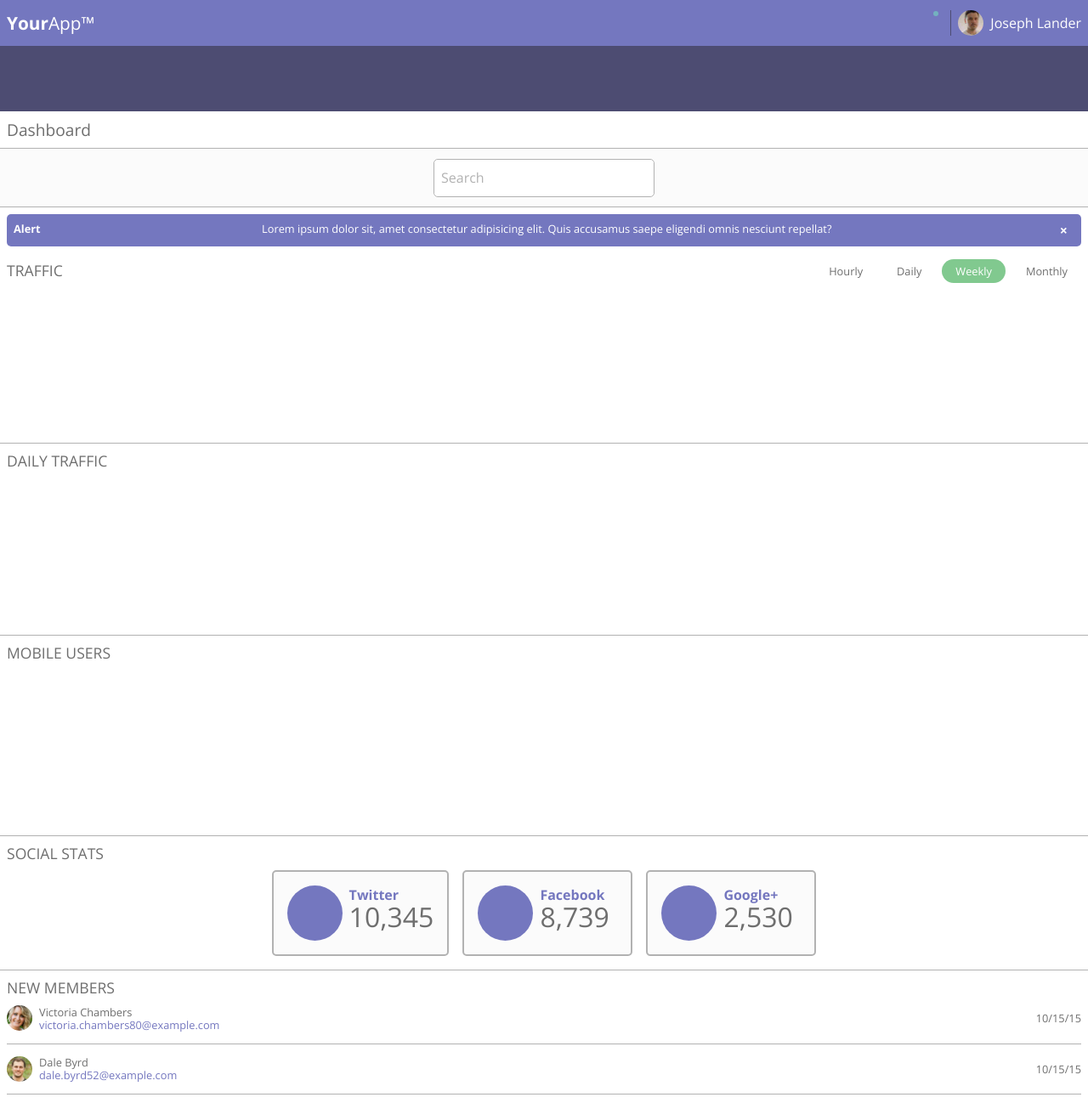
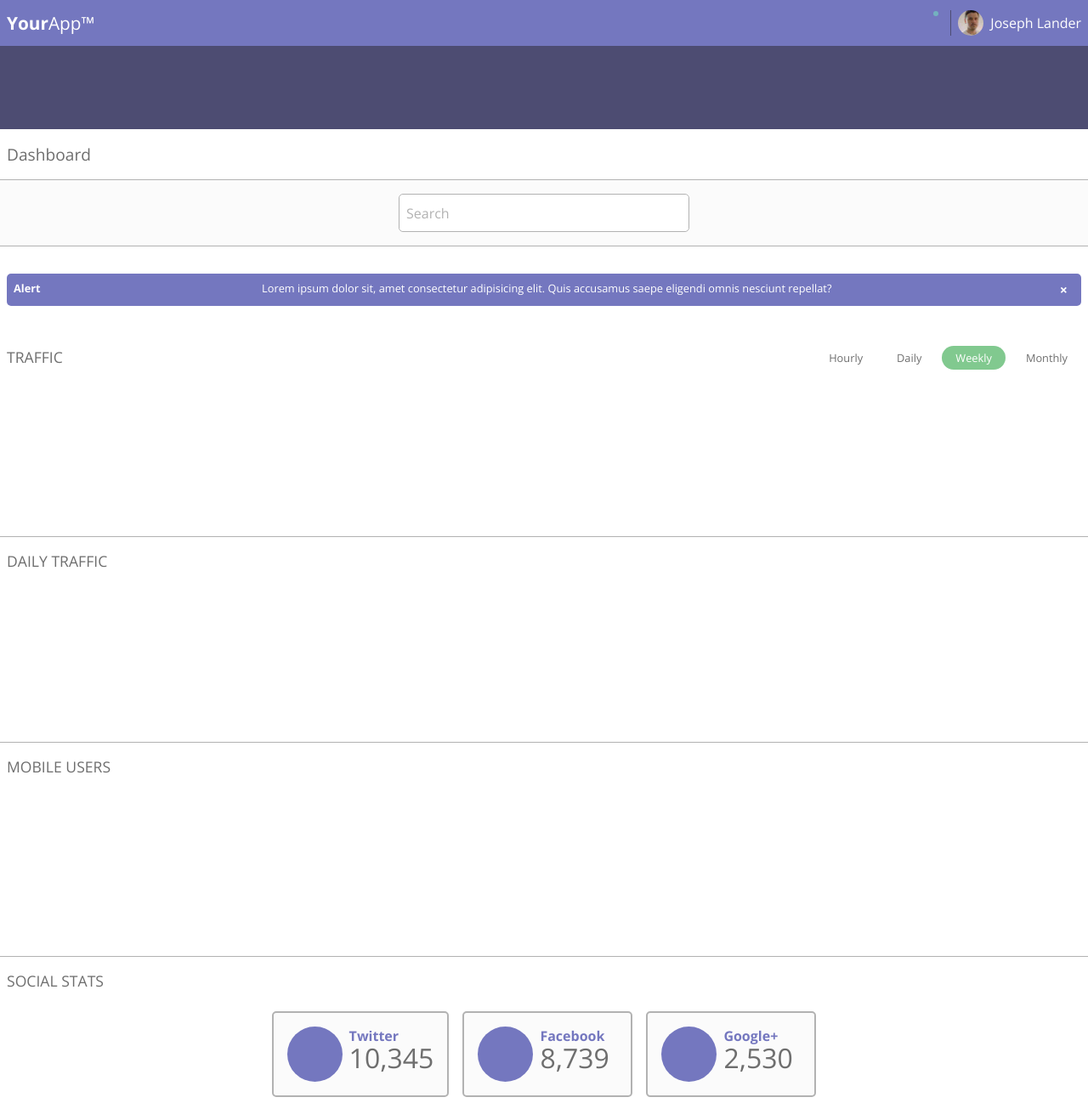
Before and after one commit to josephclander/web_app_dashboard, a website: page app/index.html in a window 1280 px wide. Shown: the top 1298 px of the page at 85% size. Drawn offline with nearby package versions, Linux system fonts and the light colour scheme; files that its build step writes are made by us from their sources.

Commit message:
Refactor margin/padding top bottom 1rem from .5rem

```diff
--- a/app/scss/components/_alert.scss
+++ b/app/scss/components/_alert.scss
@@ -1,5 +1,5 @@
 .alert {
-  margin: $gap;
+  margin: 2rem $gap;
   padding: 0.5rem;
   border-radius: 5px;
 
--- a/app/scss/layout/_charts.scss
+++ b/app/scss/layout/_charts.scss
@@ -7,7 +7,7 @@
 .bar-chart,
 .donut-chart,
 .line-chart {
-  padding: $gap;
+  padding: 1rem $gap;
 }
 
 .bar-chart,
--- a/app/scss/layout/_messages.scss
+++ b/app/scss/layout/_messages.scss
@@ -1,5 +1,5 @@
 .messages {
-  padding: $gap;
+  padding: 1rem $gap;
   border-bottom: $border-style;
 
   display: flex;
@@ -32,7 +32,7 @@
   }
 
   &__title {
-    margin-bottom: 0.5rem;
+    margin-bottom: 1rem;
   }
 
   &__search,
--- a/app/scss/layout/_new-members.scss
+++ b/app/scss/layout/_new-members.scss
@@ -1,10 +1,10 @@
 .new-members {
-  padding: $gap;
+  padding: 1rem $gap;
   border-bottom: $border-style;
 
   &__title {
     text-transform: uppercase;
-    margin-bottom: 0.5rem;
+    margin-bottom: 1rem;
   }
 
   &__container {
--- a/app/scss/layout/_recent-activity.scss
+++ b/app/scss/layout/_recent-activity.scss
@@ -1,10 +1,10 @@
 .recent-activity {
-  padding: $gap;
+  padding: 1rem $gap;
   border-bottom: $border-style;
 
   &__title {
     text-transform: uppercase;
-    margin-bottom: 0.5rem;
+    margin-bottom: 1rem;
   }
 
   &__container {
--- a/app/scss/layout/_search.scss
+++ b/app/scss/layout/_search.scss
@@ -6,7 +6,7 @@
   background: $grey-light;
   border-top: $border-style;
   border-bottom: $border-style;
-  padding: 0.7rem;
+  padding: 1rem;
 
   &__container {
     border: 1px solid $grey-dark;
@@ -28,7 +28,7 @@
     font-family: inherit;
     font-size: inherit;
     color: $text;
-    min-width: 200px;
+    min-width: 300px;
     border-top-left-radius: 5px;
     border-bottom-left-radius: 5px;
     outline: none;
--- a/app/scss/layout/_settings.scss
+++ b/app/scss/layout/_settings.scss
@@ -1,11 +1,11 @@
 .settings {
-  padding: $gap;
+  padding: 1rem $gap;
 
   display: flex;
   flex-direction: column;
 
   &__title {
-    margin-bottom: 0.5rem;
+    margin-bottom: 1rem;
   }
 
   &__switch {
--- a/app/scss/layout/_sidebar.scss
+++ b/app/scss/layout/_sidebar.scss
@@ -19,12 +19,12 @@
 
   &__item-link {
     display: block;
-    padding: 1.5rem;
+    padding: 2rem;
   }
 
   &__icon {
-    height: 1.5rem;
-    width: 1.5rem;
+    height: 1.8rem;
+    width: 1.8rem;
   }
 }
 
--- a/app/scss/layout/_social.scss
+++ b/app/scss/layout/_social.scss
@@ -2,8 +2,12 @@
   display: flex;
   flex-direction: column;
 
-  padding: $gap;
+  padding: 1rem $gap;
   border-bottom: $border-style;
+
+  &__title {
+    margin-bottom: 1rem;
+  }
 
   &__container {
     display: flex;
--- a/app/scss/layout/_title.scss
+++ b/app/scss/layout/_title.scss
@@ -1,3 +1,3 @@
 .title {
-  padding: $gap;
+  padding: 1rem $gap;
 }
```
